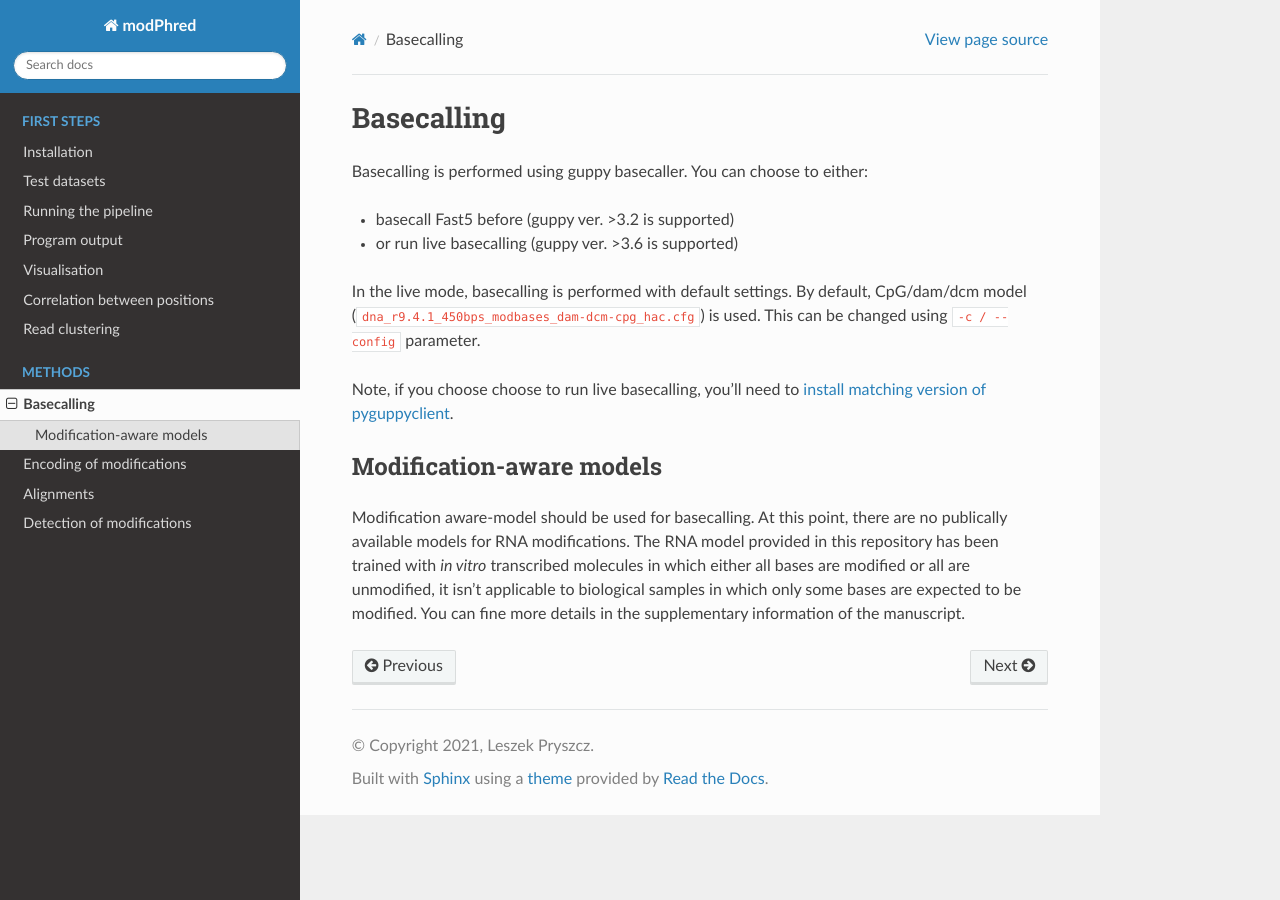
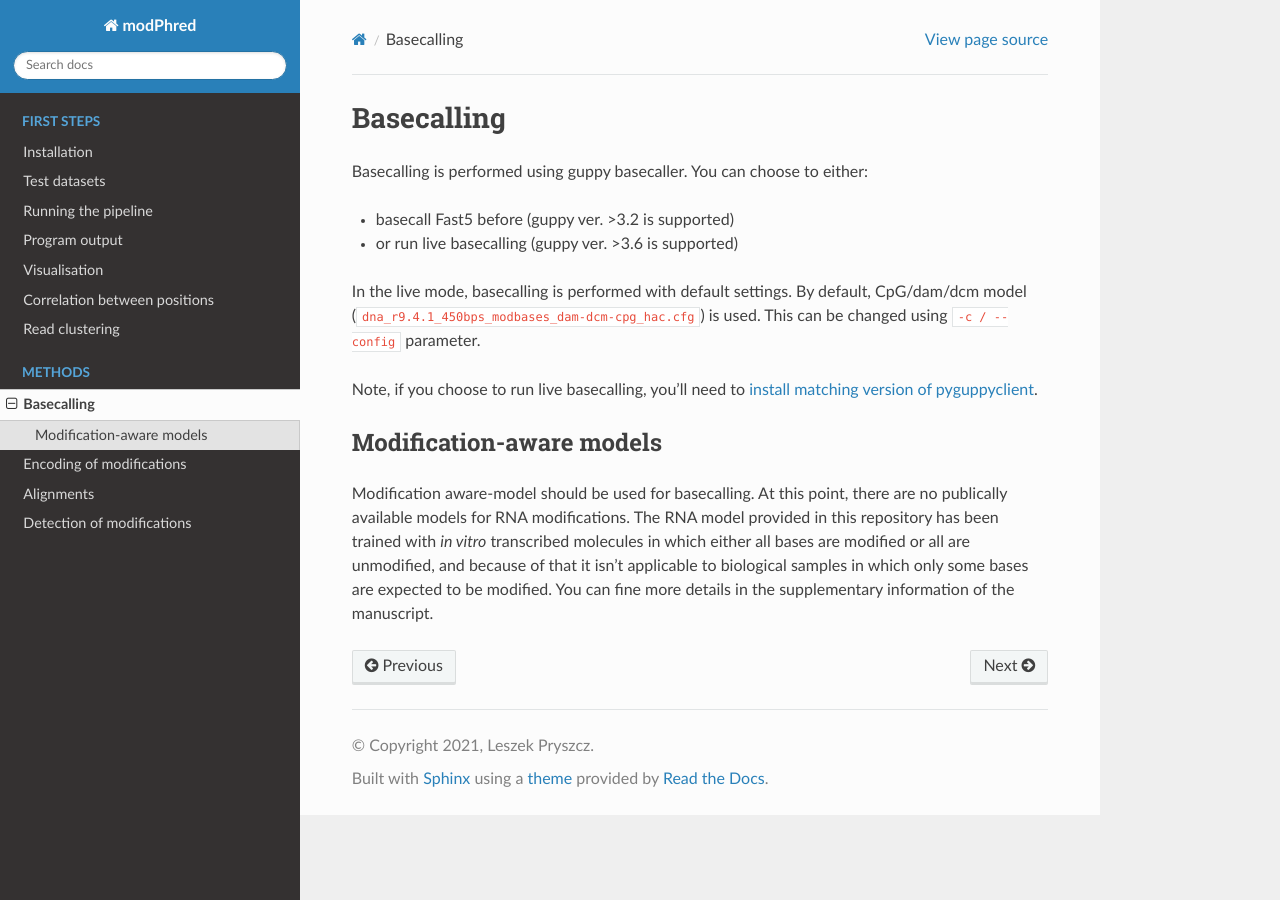
Before and after one commit to novoalab/modPhred, a Sphinx documentation site: the page built from docs/basecall.rst, in a window 1280 px wide. Built offline with Sphinx 7.4.7 and the Read the Docs theme 2.0.0, drawn with Linux system fonts in a browser that asks for light colours.

```diff
--- a/docs/basecall.rst
+++ b/docs/basecall.rst
@@ -11,7 +11,7 @@
 By default, CpG/dam/dcm model (``dna_r9.4.1_450bps_modbases_dam-dcm-cpg_hac.cfg``) is used.
 This can be changed using ``-c / --config`` parameter.
 
-Note, if you choose choose to run live basecalling, you'll need to
+Note, if you choose to run live basecalling, you'll need to
 `install matching version of pyguppyclient <install.html#which-pyguppyclient-version-should-i-install>`_.
 
 Modification-aware models
@@ -21,6 +21,6 @@
 The RNA model provided in this repository has been trained
 with *in vitro* transcribed molecules
 in which either all bases are modified or all are unmodified,
-it isn't applicable to biological samples in which only some bases
+and because of that it isn't applicable to biological samples in which only some bases
 are expected to be modified.
 You can fine more details in the supplementary information of the manuscript.
--- a/docs/cluster.rst
+++ b/docs/cluster.rst
@@ -32,12 +32,12 @@
   Analysis can be limited to single modification using ``--mod``.
 
 - extract modification probabilities for a set of modified positions
-  from all reads from all samples
+  from all reads from all samples.
   Note, the reads are filtered by mapping quality ``-m / --mapq 15``
   and their overlap with a selected region:
   by default a read has to cover at least 80% of the selected region ``--minAlgFrac 0.8``.
 
-- perform hierarchical clustering & save a figure
+- perform hierarchical clustering & save a figure.
   Only reads are clustered (modified positions are not clustered).
   We're using implementation from
   `seaborn.clustermap <https://seaborn.pydata.org/generated/seaborn.clustermap.html>`_.
```
Also changed, not shown: dockerfiles/README.md, 2 other files.
